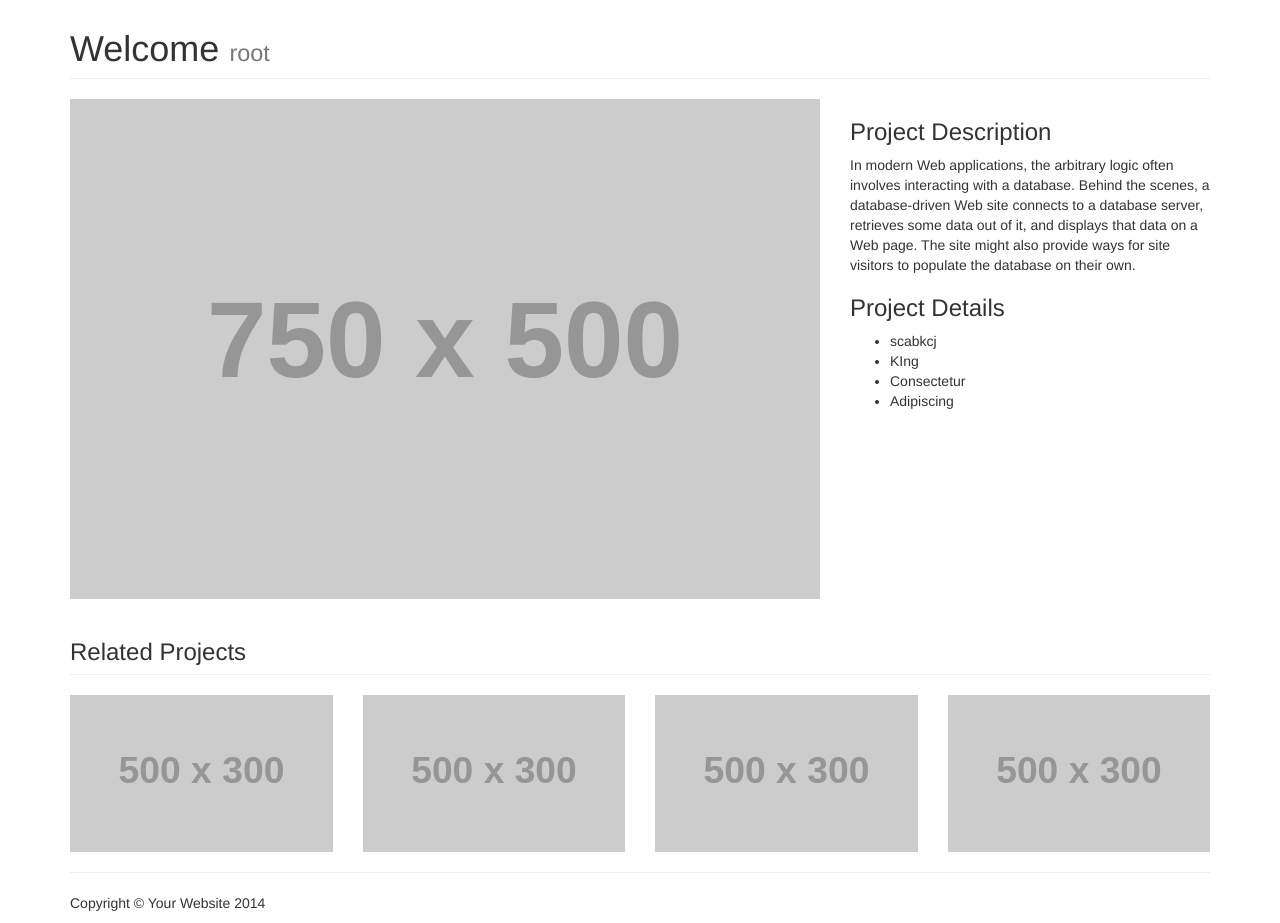
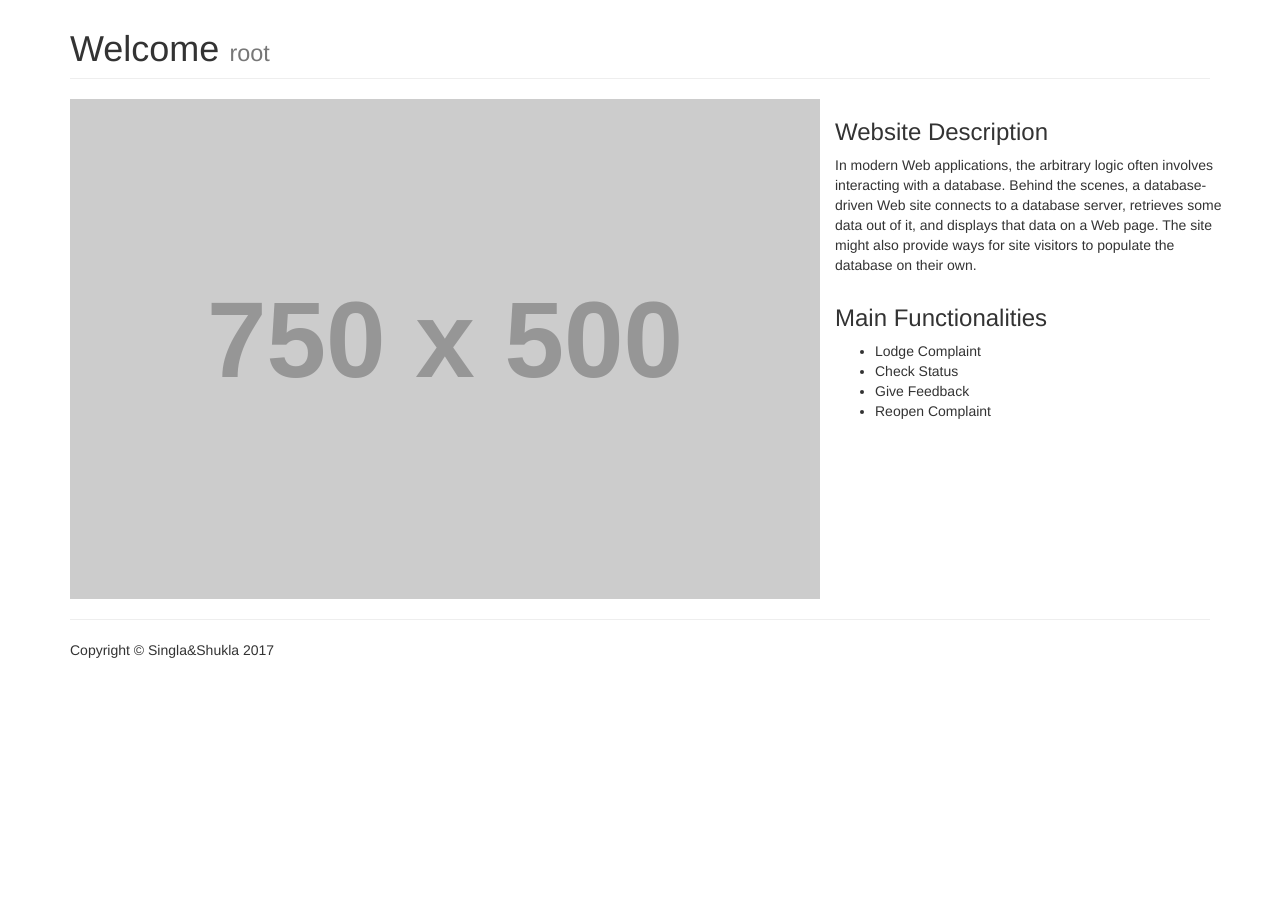
Before and after one commit to vinnusingla/Housekeeping-Management-System, a Django app: page /login/main/ in a window 1280 px wide. Shown: the part 51-974 px from the top of the page. After the commit the page ends 709 px from the top, so only its background shows below. Run offline with Django 3.2, Linux system fonts and the light colour scheme; a user stored in the database is signed in; grey boxes labelled with a size stand in for pictures from a placeholder-image service; some libraries are stand-ins or nearby versions.

Commit message:
Adding relevant UI

```diff
--- a/housekeeping/login/templates/login/main.html
+++ b/housekeeping/login/templates/login/main.html
@@ -22,48 +22,21 @@
             </div>
 
             <div class="col-md-4">
-                <h3>Project Description</h3>
-                <p>In modern Web applications, the arbitrary logic often involves interacting with a database. Behind the scenes, a database-driven Web site connects to a database server, retrieves some data out of it, and displays that data on a Web page. The site might also provide ways for site visitors to populate the database on their own.</p>
-                <h3>Project Details</h3>
-                <ul>
-                    <li>scabkcj</li>
-                    <li>KIng</li>
-                    <li>Consectetur</li>
-                    <li>Adipiscing</li>
-                </ul>
-            </div>
-
-        </div>
-
-        <!-- Related Projects Row -->
-        <div class="row">
-
-            <div class="col-lg-12">
-                <h3 class="page-header">Related Projects</h3>
-            </div>
-
-            <div class="col-sm-3 col-xs-6">
-                <a href="#">
-                    <img class="img-responsive portfolio-item" src="http://placehold.it/500x300" alt="">
-                </a>
-            </div>
-
-            <div class="col-sm-3 col-xs-6">
-                <a href="#">
-                    <img class="img-responsive portfolio-item" src="http://placehold.it/500x300" alt="">
-                </a>
-            </div>
-
-            <div class="col-sm-3 col-xs-6">
-                <a href="#">
-                    <img class="img-responsive portfolio-item" src="http://placehold.it/500x300" alt="">
-                </a>
-            </div>
-
-            <div class="col-sm-3 col-xs-6">
-                <a href="#">
-                    <img class="img-responsive portfolio-item" src="http://placehold.it/500x300" alt="">
-                </a>
+                <div class="row">
+                    <h3>Website Description</h3>
+                    <p>In modern Web applications, the arbitrary logic often involves interacting with a database. Behind the scenes,
+                    a database-driven Web site connects to a database server, retrieves some data out of it, and displays that data
+                    on a Web page. The site might also provide ways for site visitors to populate the database on their own.</p>
+                </div>
+                <div class="row">
+                    <h3>Main Functionalities</h3>
+                    <ul>
+                        <li>Lodge Complaint</li>
+                        <li>Check Status</li>
+                        <li>Give Feedback</li>
+                        <li>Reopen Complaint</li>
+                    </ul>
+                </div>
             </div>
 
         </div>
@@ -71,7 +44,7 @@
         <footer>
             <div class="row">
                 <div class="col-lg-12">
-                    <p>Copyright &copy; Your Website 2014</p>
+                    <p>Copyright &copy; Singla&Shukla 2017</p>
                 </div>
             </div>
         </footer>
```
Also changed, not shown: housekeeping/db.sqlite3.
